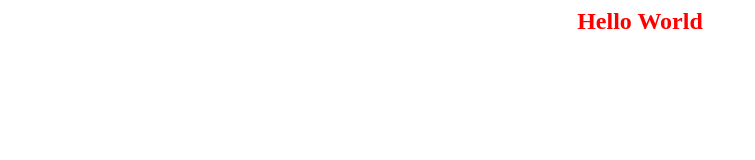
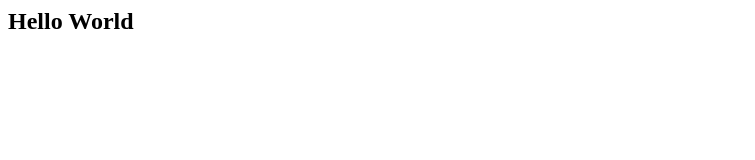
Before and after one commit to baerwang/baerwang.github.io, a plain HTML site: page index.html in a window 1280 px wide. Shown: the whole page, without its empty margins (0-755 px from the left). Drawn offline with Linux system fonts and the light colour scheme.

Commit message:
Update index.html

```diff
--- a/index.html
+++ b/index.html
@@ -1,3 +1,3 @@
 <html>
-  <h2 style="color:red;text-align:center">Hello World</h2>
+  <h2 style="align:center">Hello World</h2>
 </html>
```
